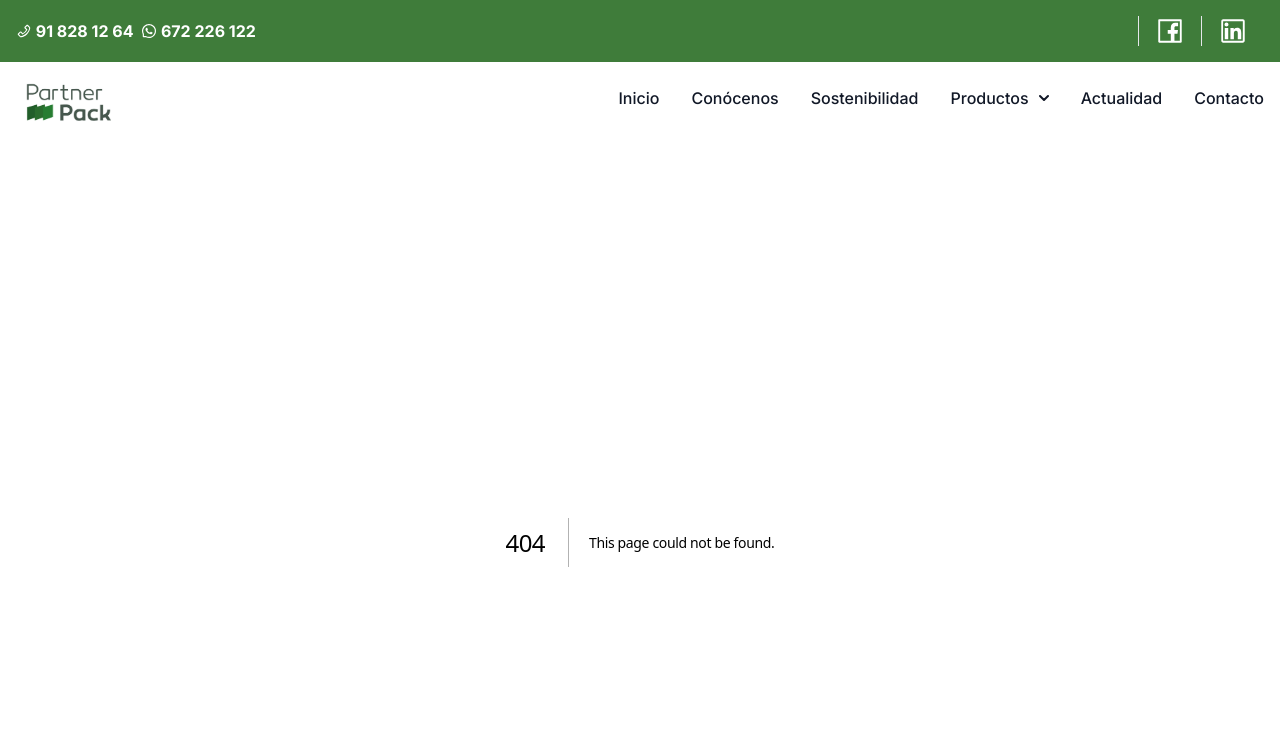
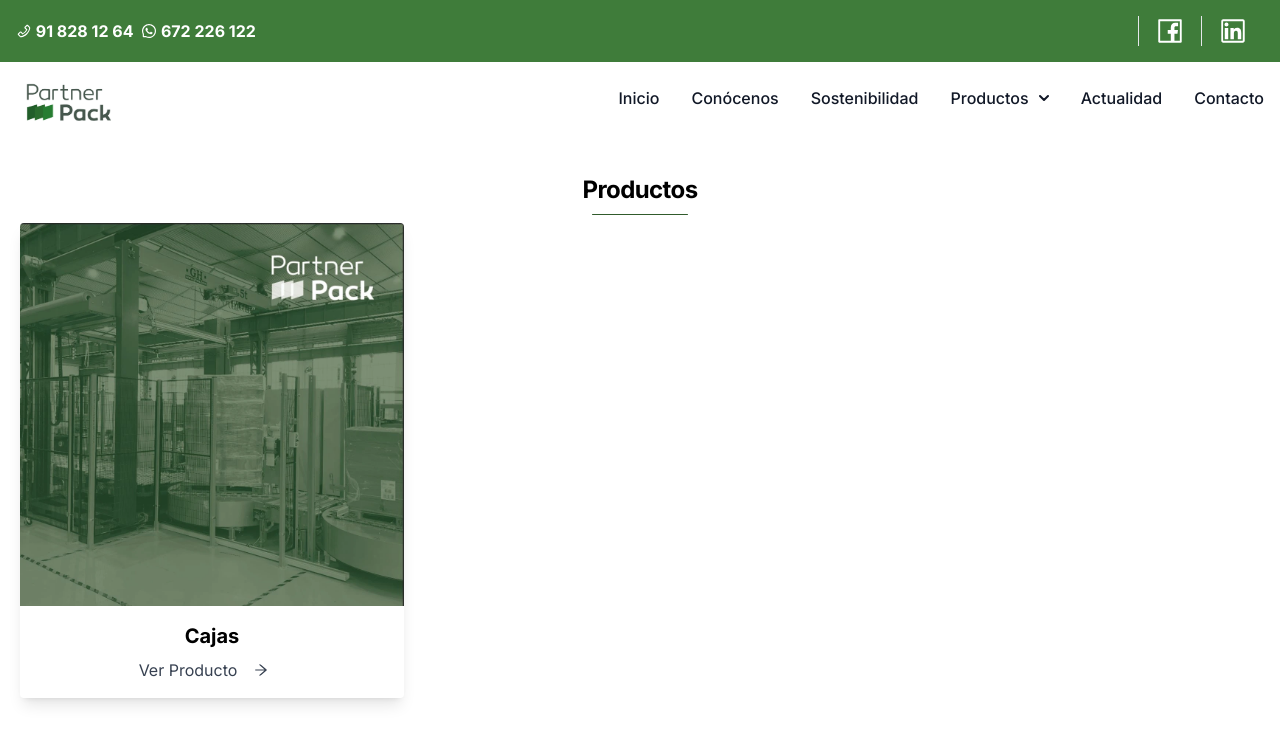
Before and after one commit to Helenagg/partner-pack-2.0, a Next.js app: page /productos in a window 1280 px wide. Before the commit this address had no page. Shown: the top 744 px of the page. Built offline with nearby package versions, Linux system fonts and the light colour scheme.

Commit message:
products pending flip card

```diff
--- /dev/null
+++ b/app/productos/page.jsx
@@ -0,0 +1,12 @@
+import React from 'react';
+import Productos from '@/components/Productos/Productos';
+
+const PageProductos = () => {
+  return (
+    <div>
+        <Productos />
+    </div>
+  )
+}
+
+export default PageProductos
--- /dev/null
+++ b/components/Productos/Productos.jsx
@@ -0,0 +1,42 @@
+import React from "react";
+import Image from "next/image";
+import { AiOutlineArrowRight } from "react-icons/ai";
+
+const Productos = () => {
+
+    const tablets = {
+        front: ["F","r","a","n","c","o"," ","A",".","M","a","r","c","u","z","z","i"," "],
+        back: ["D","e","v","e","l","o","p","e","r"," ","B","a","c","k","e","n","d"," "],
+      }
+  return (
+    <div className='container mx-auto px-5 py-8'>
+      <div className='text-center mb-6'>
+        <h1 className='text-2xl font-bold'>Productos</h1>
+        <div className='flex justify-center'>
+          <hr className='border-secondary-light m-2 border-1 w-24 rounded-md' />
+        </div>
+        <div className='max-w-sm rounded overflow-hidden shadow-lg'>
+          <Image
+            src='/assets/img/contacto/enfardadora_automatica.webp'
+            alt=''
+            width={1042}
+            height={1038}
+            className='w-full'
+          />
+          <div className='px-6 py-4'>
+            <div className='font-bold text-xl mb-2'>Cajas</div>
+
+            <a className='text-gray-700 text-base flex justify-center'>
+              Ver Producto
+              <AiOutlineArrowRight className='mx-4 mt-1' />
+            </a>
+          </div>
+        </div>
+      </div>
+
+    </div>
+
+  );
+};
+
+export default Productos;
```
